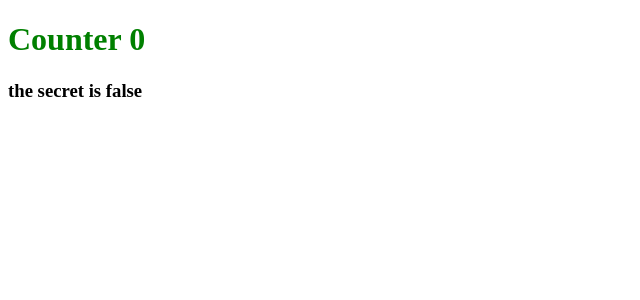
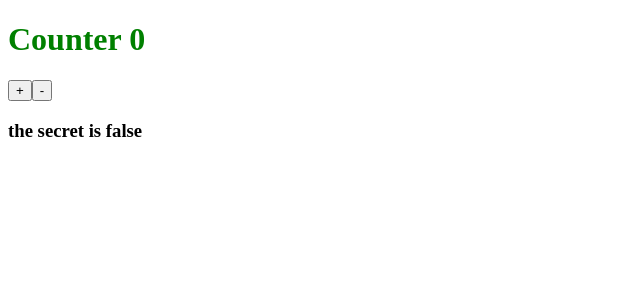
Before and after one commit to Frank-Bae/react_projects, a React app: page / in a window 1280 px wide. Shown: the top 300 px of the page, without its empty margins (0-640 px from the left). Built offline with nearby package versions, Linux system fonts and the light colour scheme.

Commit message:
added dispatch to the two buttons in the app file for plus and minus

```diff
--- /dev/null
+++ b/src/actions/index.jsx
@@ -0,0 +1,11 @@
+export const increment = () => {
+  return {
+    type: 'INCREMENT'
+  };
+};
+
+export const decrement = () => {
+  return {
+    type: 'DECREMENT'
+  };
+};
--- a/src/app.jsx
+++ b/src/app.jsx
@@ -1,16 +1,19 @@
 import React from 'react';
-import { useSelector } from 'react-redux';
+import { useSelector, useDispatch } from 'react-redux';
+import { increment, decrement } from './actions/index';
 
 export default function App() {
-
   const counter = useSelector(state => state.counter);
   const isLogged = useSelector(state => state.isLogged);
+  const dispatch = useDispatch();
+
   return (
     <div>
       <h1>Counter {counter}</h1>
+      <button onClick={() => dispatch(increment())}>+</button>
+      <button onClick={() => dispatch(decrement())}>-</button>
 
       {isLogged ? <h3>the secret is true</h3> : <h3>the secret is false</h3>}
     </div>
   );
-
 }
```
